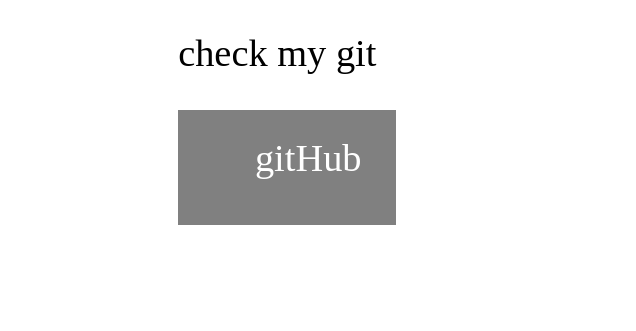
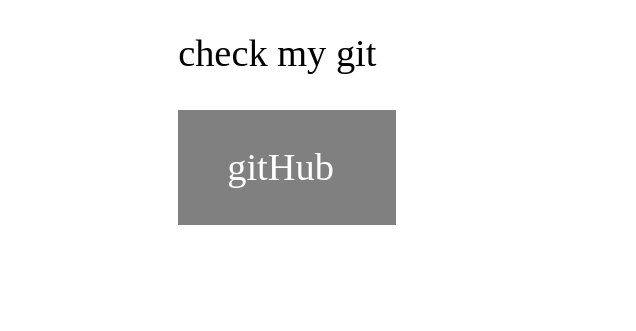
Before and after one commit to ErikPinel/Week2Projects, a plain HTML site: page index.html in a window 1280 px wide. Shown: the part 1149-1480 px from the top of the page, 0-636 px from the left. Drawn offline with Linux system fonts and the light colour scheme.

Commit message:
end of project

```diff
--- a/index.html
+++ b/index.html
@@ -49,7 +49,7 @@
 
 <div id="AboutContainer">
 
-    <div id="ContentDiv"><h1 id="AboutmeTitle">About me</h1>  <p  id ="pAbout"style="margin-left:4vw ;">check my git</p>  <div id="gitDiv"><a style="padding: 2vw;" href="https://github.com/ErikPinel">gitHub</a></div> </div>
+    <div id="ContentDiv"><h1 id="AboutmeTitle">About me</h1>  <p  id ="pAbout"style="margin-left:4vw ;">check my git</p>  <div id="gitDiv"><a style="padding: 2vw;" href="https://github.com/ErikPinel"  id="gitHubA">gitHub</a></div> </div>
     <div id="AboutImgContainer">
         <div id="imgholderAbout">
         <div id="sideimg"></div>
--- a/style.css
+++ b/style.css
@@ -366,6 +366,14 @@ display: none;
 
 }
 
+#gitHubA{
+
+  display: flex;
+  align-items: center;
+  justify-content: center;
+}
+
+
 #HomePortfolio
 {
  width: 50%;
@@ -383,6 +391,7 @@ padding: 2vw;
   padding-right:5.5vw;
    margin-top: 4vw;
   display: flex;
+  align-items: center;
 
 
 
@@ -532,6 +541,7 @@ margin-right: 8vw;
             display: flex;
             align-items: center;
             justify-content: center;
+            padding-right: 2vw;
         }
 
 
@@ -582,7 +592,9 @@ margin-right: 8vw;
            margin-bottom: 5vw;
         }
 
+
               }
+
 
               #gitDiv{
                 height: 5vw;
@@ -591,8 +603,11 @@ background-color: gray;
                 padding: 2vw;
                 padding-right: 5vw;
                 margin-left: 4vw;
+                display: flex;
+                justify-content: center;
+                align-items: center;
+              }
 
-    }
 
 /* Services */
 
```
Lines whose indentation alone changed are shown as unchanged.
